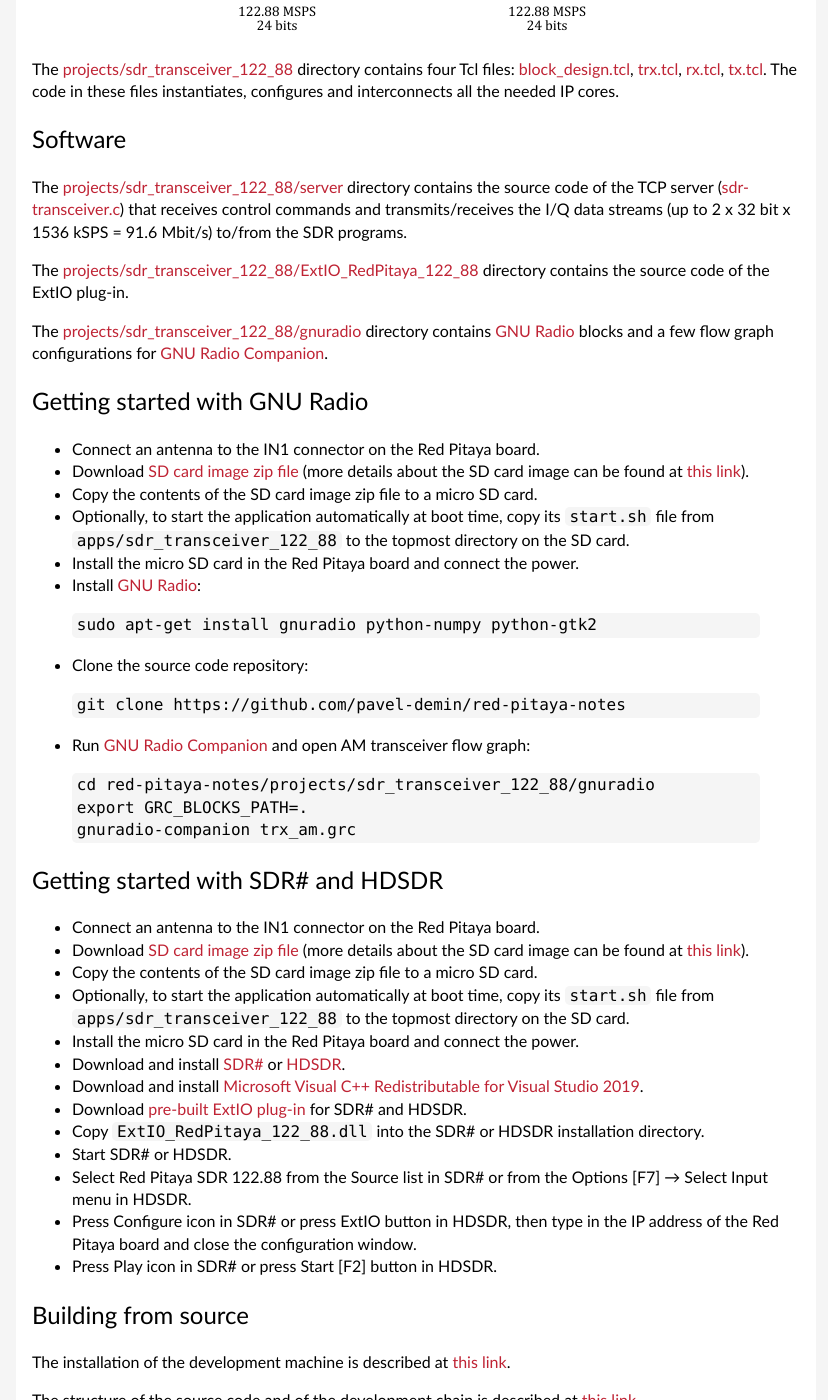
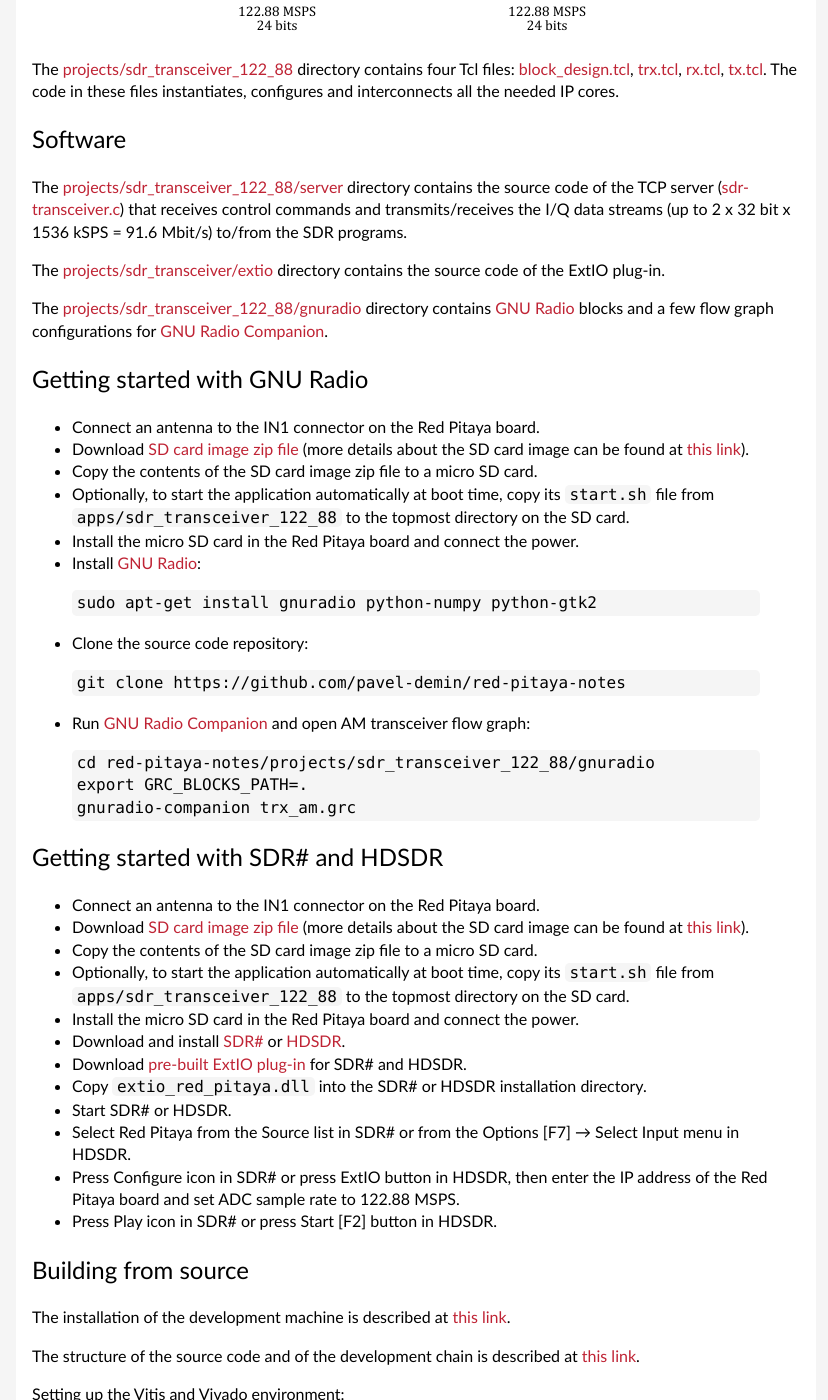
Before and after one commit to pavel-demin/red-pitaya-notes, a Jekyll site: the page built from sdr-transceiver-122-88.md, in a window 1280 px wide and 1400 px high, scrolled down 1070 px. Shown: the whole window, without its empty margins (224-1052 px from the left). Built offline with Jekyll 4.4.1, drawn with Linux system fonts in a browser that asks for light colours.

Commit message:
reorganize ExtIO plug-ins

```diff
--- a/_config.yml
+++ b/_config.yml
@@ -8,6 +8,8 @@
 scanner-image: https://github.com/pavel-demin/red-pitaya-notes/releases/download/20231004/red-pitaya-alpine-3.18-armv7-20231004-scanner.zip
 release-file: https://github.com/pavel-demin/red-pitaya-notes/releases/download/20231004/red-pitaya-notes-20231004.zip
 
+extio-file: https://www.dropbox.com/scl/fi/pl8gfjn2ay267or1zkohu/extio_red_pitaya.dll?rlkey=zhmv6qktymfeno8bdap94noq9&dl=1
+
 # Build settings
 markdown: kramdown
 highlighter: rouge
--- a/sdr-transceiver-122-88.md
+++ b/sdr-transceiver-122-88.md
@@ -36,7 +36,7 @@
 
 The [projects/sdr_transceiver_122_88/server](https://github.com/pavel-demin/red-pitaya-notes/tree/master/projects/sdr_transceiver_122_88/server) directory contains the source code of the TCP server ([sdr-transceiver.c](https://github.com/pavel-demin/red-pitaya-notes/blob/master/projects/sdr_transceiver_122_88/server/sdr-transceiver.c)) that receives control commands and transmits/receives the I/Q data streams (up to 2 x 32 bit x 1536 kSPS = 91.6 Mbit/s) to/from the SDR programs.
 
-The [projects/sdr_transceiver_122_88/ExtIO_RedPitaya_122_88](https://github.com/pavel-demin/red-pitaya-notes/tree/master/projects/sdr_transceiver_122_88/ExtIO_RedPitaya_122_88) directory contains the source code of the ExtIO plug-in.
+The [projects/sdr_transceiver/extio](https://github.com/pavel-demin/red-pitaya-notes/tree/master/projects/sdr_transceiver/extio) directory contains the source code of the ExtIO plug-in.
 
 The [projects/sdr_transceiver_122_88/gnuradio](https://github.com/pavel-demin/red-pitaya-notes/tree/master/projects/sdr_transceiver_122_88/gnuradio) directory contains [GNU Radio](https://gnuradio.org) blocks and a few flow graph configurations for [GNU Radio Companion](https://wiki.gnuradio.org/index.php/GNURadioCompanion).
 
@@ -72,12 +72,11 @@
  - Optionally, to start the application automatically at boot time, copy its `start.sh` file from `apps/sdr_transceiver_122_88` to the topmost directory on the SD card.
  - Install the micro SD card in the Red Pitaya board and connect the power.
  - Download and install [SDR#](https://www.dropbox.com/sh/5fy49wae6xwxa8a/AAAdAcU238cppWziK4xPRIADa/sdr/sdrsharp_v1.0.0.1361_with_plugins.zip?dl=1) or [HDSDR](https://www.hdsdr.de).
- - Download and install [Microsoft Visual C++ Redistributable for Visual Studio 2019](https://learn.microsoft.com/en-US/cpp/windows/latest-supported-vc-redist).
- - Download [pre-built ExtIO plug-in](https://www.dropbox.com/sh/5fy49wae6xwxa8a/AAA6mFLQaCF-wT2fhACJHotra/sdr/ExtIO_RedPitaya_122_88.dll?dl=1) for SDR# and HDSDR.
- - Copy `ExtIO_RedPitaya_122_88.dll` into the SDR# or HDSDR installation directory.
+ - Download [pre-built ExtIO plug-in]({{ site.extio-file }}) for SDR# and HDSDR.
+ - Copy `extio_red_pitaya.dll` into the SDR# or HDSDR installation directory.
  - Start SDR# or HDSDR.
- - Select Red Pitaya SDR 122.88 from the Source list in SDR# or from the Options [F7] &rarr; Select Input menu in HDSDR.
- - Press Configure icon in SDR# or press ExtIO button in HDSDR, then type in the IP address of the Red Pitaya board and close the configuration window.
+ - Select Red Pitaya from the Source list in SDR# or from the Options [F7] &rarr; Select Input menu in HDSDR.
+ - Press Configure icon in SDR# or press ExtIO button in HDSDR, then enter the IP address of the Red Pitaya board and set ADC sample rate to 122.88 MSPS.
  - Press Play icon in SDR# or press Start [F2] button in HDSDR.
 
 Building from source
```
Also changed, not shown: sdr-transceiver.md (+5 -6 lines).
